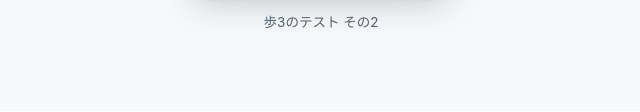
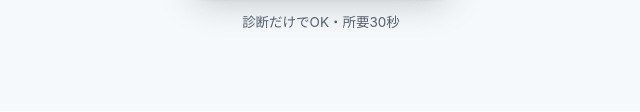
Before and after one commit to YuhiAozora/hitokoto-renshu-site, a plain HTML site: page index.html in a window 1280 px wide. Shown: the part 840-952 px from the top of the page, 319-959 px from the left. Drawn offline with Linux system fonts and the light colour scheme.

Commit message:
版3の中身に戻す（版5）

```diff
--- a/index.html
+++ b/index.html
@@ -281,7 +281,7 @@ body.has-sticky-cta { padding-bottom: 86px; }
         <svg viewBox="0 0 24 24" fill="none" stroke="currentColor" stroke-width="2.4" stroke-linecap="round" stroke-linejoin="round"><path d="m9 18 6-6-6-6"/></svg>
         3つの質問で診断してみる
       </a>
-      <p class="cta-note">歩3のテスト その2</p>
+      <p class="cta-note">診断だけでOK・所要30秒</p>
     </div>
   </section>
 
```
